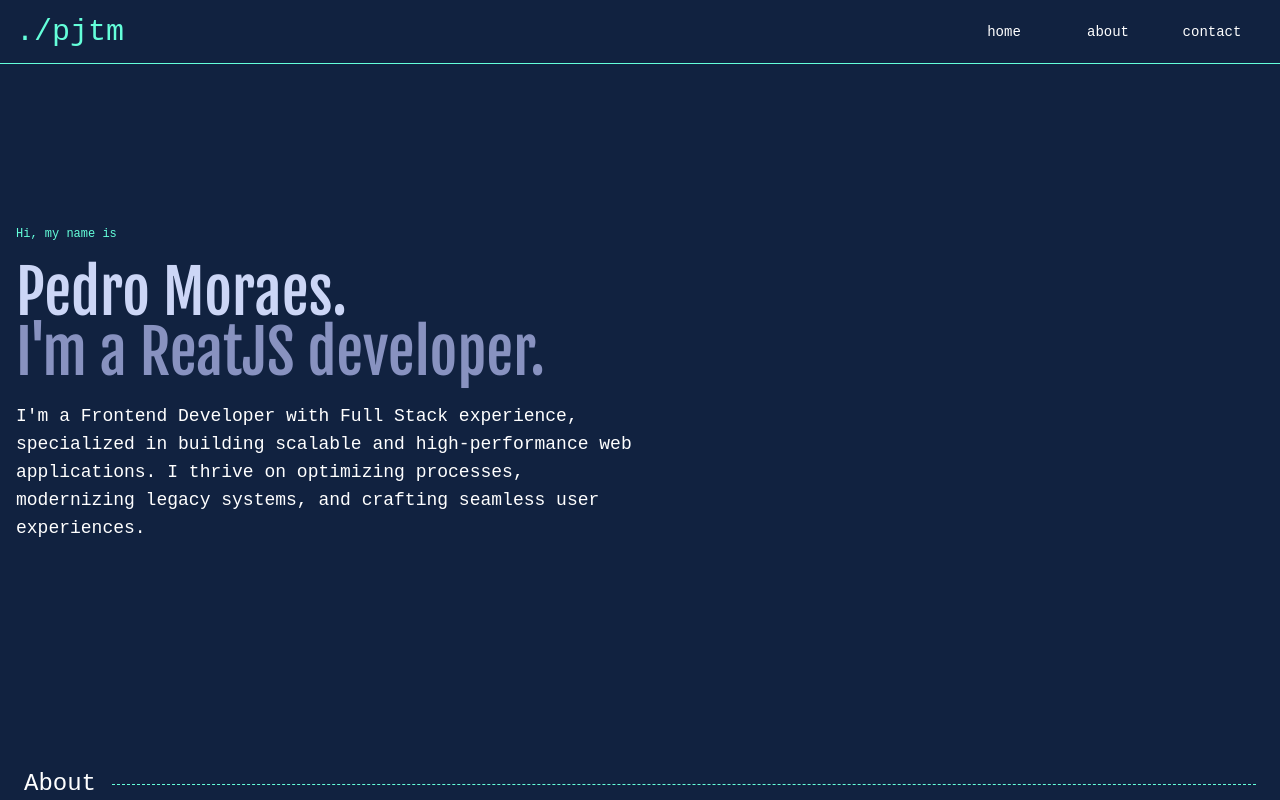
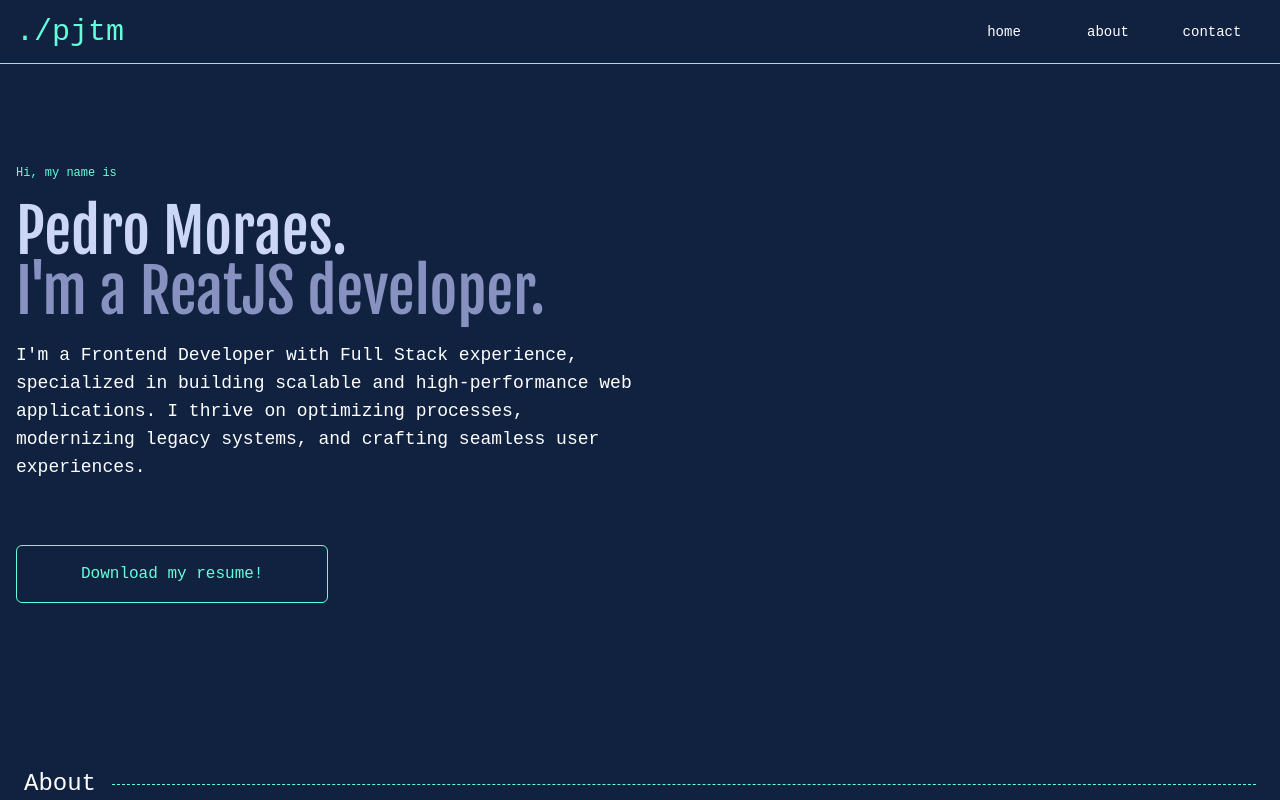
Before and after one commit to pedrojose06/portifolio, a Next.js app: page / in a window 1280 px wide. Shown: the top 800 px of the page. Built offline with nearby package versions, Linux system fonts and the light colour scheme.

Commit message:
feat: include download CV button layout

```diff
--- a/src/pages/Hero/Hero.tsx
+++ b/src/pages/Hero/Hero.tsx
@@ -1,3 +1,5 @@
+import Button from '@/app/components/Button/Button'
+
 const Hero = () => {
   return (
     <section className="flex h-screenDvh w-full flex-col items-start justify-center font-code text-white md:w-1/2 md:p-0">
@@ -15,6 +17,9 @@ const Hero = () => {
         optimizing processes, modernizing legacy systems, and crafting seamless
         user experiences.
       </div>
+      <div className="flex w-full justify-center pt-16 md:justify-start">
+        <Button>Download my resume!</Button>
+      </div>
     </section>
   )
 }
```
